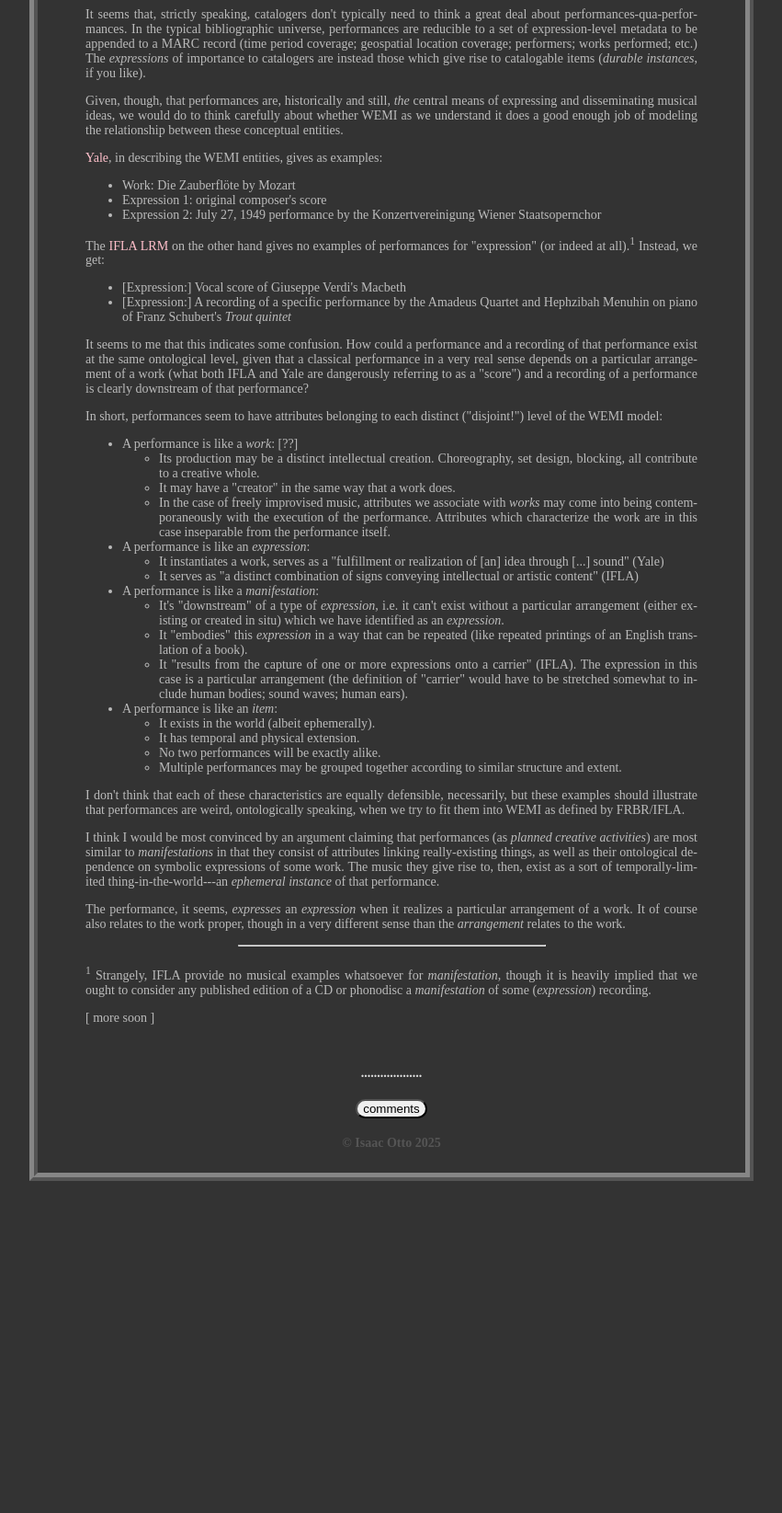
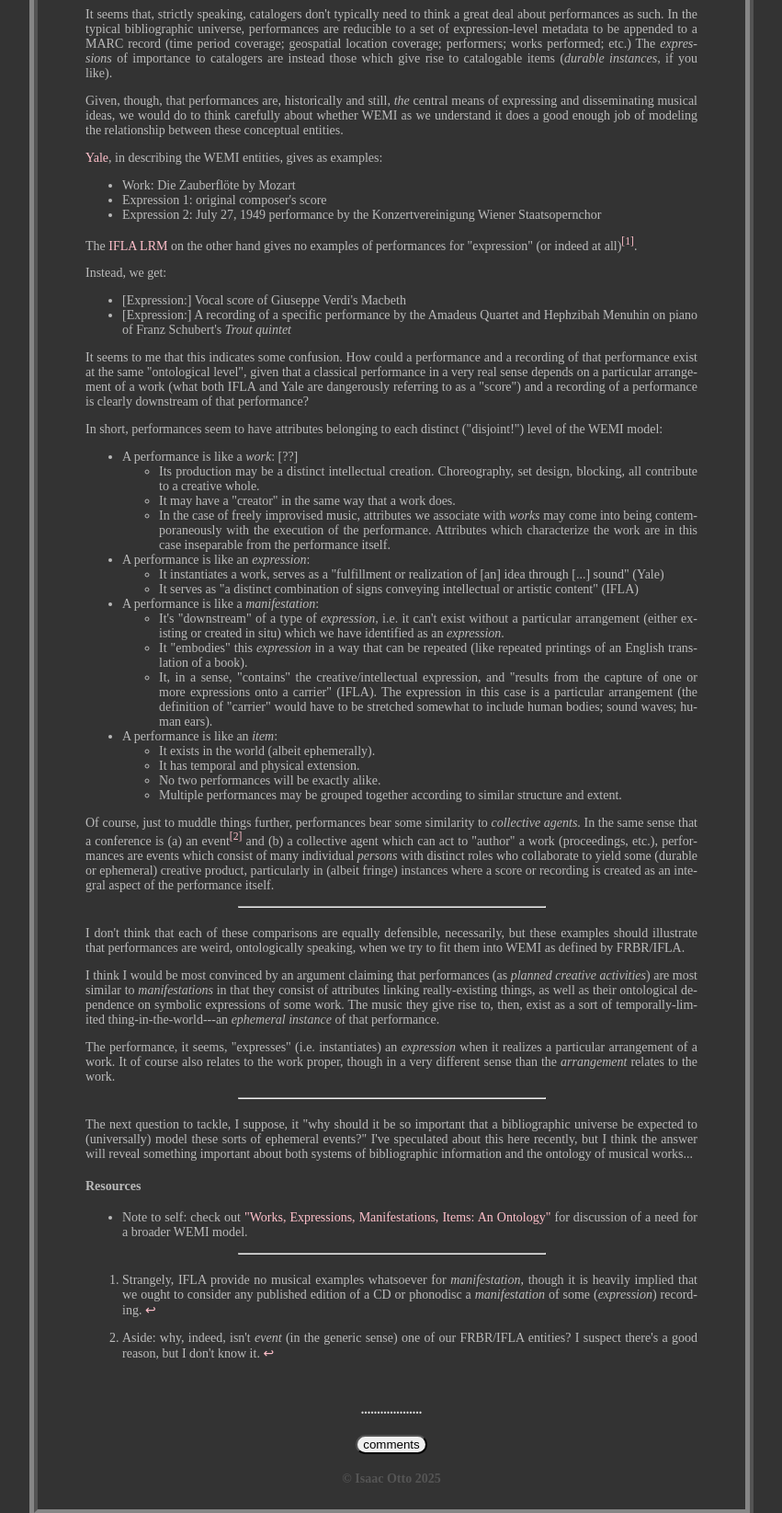
Before and after one commit to isaacotto/isaac-personal, an Eleventy site: page posts/2025-03-23-what-is-a-performance.md in a window 1280 px wide. Shown: the part 135-1780 px from the top of the page at 92% size, without its empty margins (214-1065 px from the left). Before the commit the page ends 1427 px from the top, so only its background shows below. Built offline with nearby package versions, Linux system fonts and the light colour scheme; Eleventy itself is replaced by a stand-in of ours; files that its build step writes are made by us from their sources; a web font is replaced by a local one.

Commit message:
blog update

```diff
--- a/package.json
+++ b/package.json
@@ -7,6 +7,7 @@
         "build": "NODE_ENV=production eleventy --pathprefix 'isaac-personal'"
     },
     "dependencies": {
-        "@11ty/eleventy": "^3.0.0"
-  }
+        "@11ty/eleventy": "^3.0.0",
+        "markdown-it-footnote": "^4.0.0"
+    }
 }
--- a/posts/2025-03-23-what-is-a-performance.md
+++ b/posts/2025-03-23-what-is-a-performance.md
@@ -10,7 +10,7 @@ tags:
     - wemi
 ---
 
-It seems that, strictly speaking, catalogers don't typically need to think a great deal about performances-qua-performances. In the typical bibliographic universe, performances are reducible to a set of expression-level metadata to be appended to a MARC record (time period coverage; geospatial location coverage; performers; works performed; etc.) The _expressions_ of importance to catalogers are instead those which give rise to catalogable items (_durable instances_, if you like).
+It seems that, strictly speaking, catalogers don't typically need to think a great deal about performances as such. In the typical bibliographic universe, performances are reducible to a set of expression-level metadata to be appended to a MARC record (time period coverage; geospatial location coverage; performers; works performed; etc.) The _expressions_ of importance to catalogers are instead those which give rise to catalogable items (_durable instances_, if you like).
 
 Given, though, that performances are, historically and still, _the_ central means of expressing and disseminating musical ideas, we would do to think carefully about whether WEMI as we understand it does a good enough job of modeling the relationship between these conceptual entities.
 
@@ -20,12 +20,16 @@ Given, though, that performances are, historically and still, _the_ central mean
 - Expression 1: original composer's score
 - Expression 2: July 27, 1949 performance by the Konzertvereinigung Wiener Staatsopernchor
 
-The [IFLA LRM](https://www.ifla.org/wp-content/uploads/2019/05/assets/cataloguing/frbr-lrm/ifla-lrm-august-2017_rev201712.pdf) on the other hand gives no examples of performances for "expression" (or indeed at all).<sup>1</sup> Instead, we get:
+The [IFLA LRM](https://www.ifla.org/wp-content/uploads/2019/05/assets/cataloguing/frbr-lrm/ifla-lrm-august-2017_rev201712.pdf) on the other hand gives no examples of performances for "expression" (or indeed at all)[^1].
+
+[^1]: Strangely, IFLA provide no musical examples whatsoever for _manifestation_, though it is heavily implied that we ought to consider any published edition of a CD or phonodisc a _manifestation_ of some (_expression_) recording.
+
+ Instead, we get:
 
 - [Expression:] Vocal score of Giuseppe Verdi's Macbeth
 - [Expression:] A recording of a specific performance by the Amadeus Quartet and Hephzibah Menuhin on piano of Franz Schubert's *Trout quintet*
 
-It seems to me that this indicates some confusion. How could a performance and a recording of that performance exist at the same ontological level, given that a classical performance in a very real sense depends on a particular arrangement of a work (what both IFLA and Yale are dangerously referring to as a "score") and a recording of a performance is clearly downstream of that performance?
+It seems to me that this indicates some confusion. How could a performance and a recording of that performance exist at the same "ontological level", given that a classical performance in a very real sense depends on a particular arrangement of a work (what both IFLA and Yale are dangerously referring to as a "score") and a recording of a performance is clearly downstream of that performance?
 
 In short, performances seem to have attributes belonging to each distinct ("disjoint!") level of the WEMI model:
 
@@ -39,22 +43,29 @@ In short, performances seem to have attributes belonging to each distinct ("disj
 - A performance is like a _manifestation_:
     - It's "downstream" of a type of _expression_, i.e. it can't exist without a particular arrangement (either existing or created in situ) which we have identified as an _expression_.
     - It "embodies" this _expression_ in a way that can be repeated (like repeated printings of an English translation of a book).
-    - It "results from the capture of one or more expressions onto a carrier" (IFLA). The expression in this case is a particular arrangement (the definition of "carrier" would have to be stretched somewhat to include human bodies; sound waves; human ears).
+    - It, in a sense, "contains" the creative/intellectual expression, and "results from the capture of one or more expressions onto a carrier" (IFLA). The expression in this case is a particular arrangement (the definition of "carrier" would have to be stretched somewhat to include human bodies; sound waves; human ears).
 - A performance is like an _item_:
     - It exists in the world (albeit ephemerally).
     - It has temporal and physical extension.
     - No two performances will be exactly alike.
     - Multiple performances may be grouped together according to similar structure and extent.
 
-I don't think that each of these characteristics are equally defensible, necessarily, but these examples should illustrate that performances are weird, ontologically speaking, when we try to fit them into WEMI as defined by FRBR/IFLA.
+Of course, just to muddle things further, performances bear some similarity to _collective agents_. In the same sense that a conference is (a) an event[^2] and (b) a collective agent which can act to "author" a work (proceedings, etc.), performances are events which consist of many individual _persons_ with distinct roles who collaborate to yield some (durable or ephemeral) creative product, particularly in (albeit fringe) instances where a score or recording is created as an integral aspect of the performance itself.
+
+[^2]: Aside: why, indeed, isn't _event_ (in the generic sense) one of our FRBR/IFLA entities? I suspect there's a good reason, but I don't know it.
+
+<hr>
+
+I don't think that each of these comparisons are equally defensible, necessarily, but these examples should illustrate that performances are weird, ontologically speaking, when we try to fit them into WEMI as defined by FRBR/IFLA.
 
 I think I would be most convinced by an argument claiming that performances (as _planned creative activities_) are most similar to _manifestations_ in that they consist of attributes linking really-existing things, as well as their ontological dependence on symbolic expressions of some work. The music they give rise to, then, exist as a sort of temporally-limited thing-in-the-world---an _ephemeral instance_ of that performance.
 
-The performance, it seems, _expresses_ an _expression_ when it realizes a particular arrangement of a work. It of course also relates to the work proper, though in a very different sense than the _arrangement_ relates to the work.
+The performance, it seems, "expresses" (i.e. instantiates) an _expression_ when it realizes a particular arrangement of a work. It of course also relates to the work proper, though in a very different sense than the _arrangement_ relates to the work.
 
 <hr>
 
-<sup>1</sup> Strangely, IFLA provide no musical examples whatsoever for _manifestation_, though it is heavily implied that we ought to consider any published edition of a CD or phonodisc a _manifestation_ of some (_expression_) recording.
+The next question to tackle, I suppose, it "why should it be so important that a bibliographic universe be expected to (universally) model these sorts of ephemeral events?" I've speculated about this here recently, but I think the answer will reveal something important about both systems of bibliographic information and the ontology of musical works...
 
+#### Resources
 
-[ more soon ]
+- Note to self: check out ["Works, Expressions, Manifestations, Items: An Ontology"](https://journal.code4lib.org/articles/16491) for discussion of a need for a broader WEMI model.
```
Also changed, not shown: posts/2025-03-09-ephemeral-entities.md (+10 -0 lines), .eleventy.js, 2 other files.
